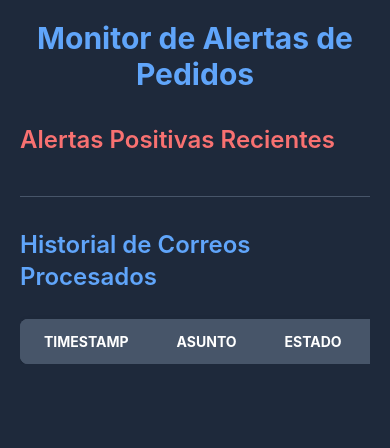
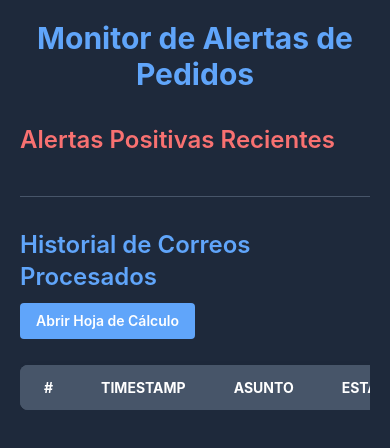
Before and after one commit to dsalvetto/monitor-de-alertas, a plain HTML site: page index.html in a window 390 px wide. Drawn offline with nearby package versions, Linux system fonts and the light colour scheme; no server answers.

Commit message:
Add files via upload

```diff
--- a/index.html
+++ b/index.html
@@ -12,6 +12,7 @@
     <div class="container mx-auto">
         <h1 class="text-3xl font-bold mb-8 text-center text-blue-400">Monitor de Alertas de Pedidos</h1>
 
+
         <div id="alertas-positivas" class="mb-10">
             <h2 class="text-2xl font-semibold mb-4 text-red-400">Alertas Positivas Recientes</h2>
             <div id="lista-alertas" class="space-y-4">
@@ -24,19 +25,23 @@
         <hr class="my-8 border-slate-600">
 
         <div id="registro-historico">
-            <h2 class="text-2xl font-semibold mb-4 text-blue-400">Historial de Correos Procesados</h2>
+            <div class="historial-header">
+                <h2 class="text-2xl font-semibold text-blue-400">Historial de Correos Procesados</h2>
+                 <a href="https://docs.google.com/spreadsheets/d/1f2EisHpnbwvj7zdJmsJe6GNwNYoswmmhgjC4sfuNfOY/edit" id="sheet-link" class="sheet-button" target="_blank">Abrir Hoja de Cálculo</a>
+            </div>
+
             <div class="overflow-x-auto">
                 <table id="tabla-historial" class="min-w-full bg-slate-700 rounded-lg overflow-hidden">
                     <thead>
                         <tr class="bg-slate-600 text-slate-200 uppercase text-sm leading-normal">
-                            <th class="py-3 px-6 text-left">Timestamp</th>
+                            <th class="py-3 px-6 text-left col-number">#</th> <th class="py-3 px-6 text-left">Timestamp</th>
                             <th class="py-3 px-6 text-left">Asunto</th>
                             <th class="py-3 px-6 text-left">Estado</th>
                             <th class="py-3 px-6 text-left">Revisado</th>
                         </tr>
                     </thead>
                     <tbody id="cuerpo-tabla-historial" class="text-slate-300 text-sm font-light">
-                        <tr id="loading-historial"><td colspan="4" class="py-3 px-6 text-center">Cargando historial...</td></tr> <tr id="no-historial" class="hidden"><td colspan="4" class="py-3 px-6 text-center text-green-400">No hay historial disponible.</td></tr> <tr id="error-historial" class="hidden"><td colspan="4" class="py-3 px-6 text-center text-red-600">Error al cargar el historial.</td></tr> </tbody>
+                        <tr id="loading-historial"><td colspan="5" class="py-3 px-6 text-center">Cargando historial...</td></tr> <tr id="no-historial" class="hidden"><td colspan="5" class="py-3 px-6 text-center text-green-400">No hay historial disponible.</td></tr> <tr id="error-historial" class="hidden"><td colspan="5" class="py-3 px-6 text-center text-red-600">Error al cargar el historial.</td></tr> </tbody>
                 </table>
             </div>
         </div>
--- a/styles.css
+++ b/styles.css
@@ -120,6 +120,15 @@ body {
     text-overflow: ellipsis;
 }
 
+ /* Estilo para la columna de número secuencial */
+#tabla-historial th.col-number,
+#tabla-historial td.col-number {
+    width: 50px; /* Ancho fijo para la columna de número */
+    text-align: center; /* Centrar el número */
+    flex-shrink: 0; /* Evitar que se encoja */
+}
+
+
  /* Asegura que las celdas de la fila positiva tengan el color rojo */
 #tabla-historial tbody tr.positivo td {
     color: #f87171; /* red-400 */
@@ -151,9 +160,59 @@ body {
     color: #34d399; /* green-400 */
 }
 
+/* Contenedor para el título del historial y el botón */
+.historial-header {
+    display: flex; /* Usa flexbox para alinear el título y el botón */
+    align-items: center; /* Centra verticalmente */
+    justify-content: space-between; /* Espacio entre el título y el botón */
+    margin-bottom: 1rem; /* mb-4 */
+}
+
+/* Estilo para el título del historial */
+.historial-header h2 {
+    margin-bottom: 0; /* Eliminar el margen inferior del título */
+}
+
+
+/* Estilo para el botón de ir a la hoja */
+.sheet-button {
+    background-color: #60a5fa; /* blue-400 - Color del título principal */
+    color: white;
+    padding: 0.5rem 1rem; /* Ajustar padding para que no sea tan grande como el anterior */
+    border-radius: 0.25rem; /* rounded */
+    font-weight: 600; /* font-semibold */
+    transition: background-color 0.2s ease-in-out;
+    text-decoration: none; /* Quitar subrayado del enlace */
+    display: inline-block; /* Permitir padding y margin */
+    font-size: 0.875rem; /* text-sm - Ajustar tamaño de fuente */
+    line-height: 1.25rem; /* leading-tight - Ajustar altura de línea */
+}
+
+.sheet-button:hover {
+    background-color: #3b82f6; /* blue-500 */
+}
+
+
 /* --- Media Query para pantallas pequeñas --- */
 /* Aplicar estilos cuando el ancho de la pantalla sea menor o igual a 768px (ej. tablets y móviles) */
 @media (max-width: 768px) {
+
+     /* Ajustar la alineación del header del historial en pantallas pequeñas */
+    .historial-header {
+         flex-direction: column; /* Apilar título y botón */
+         align-items: flex-start; /* Alinear elementos a la izquierda */
+         gap: 10px; /* Espacio entre elementos apilados */
+    }
+
+     .historial-header h2 {
+         margin-bottom: 0; /* Asegurar que no haya margen inferior extra */
+     }
+
+     .sheet-button {
+         width: auto; /* Permitir que el botón tome el ancho necesario */
+         margin-bottom: 0; /* Eliminar margen inferior si está apilado */
+     }
+
 
     /* En alertas individuales, permitir que el texto se envuelva */
     .alerta-item .timestamp,
```
